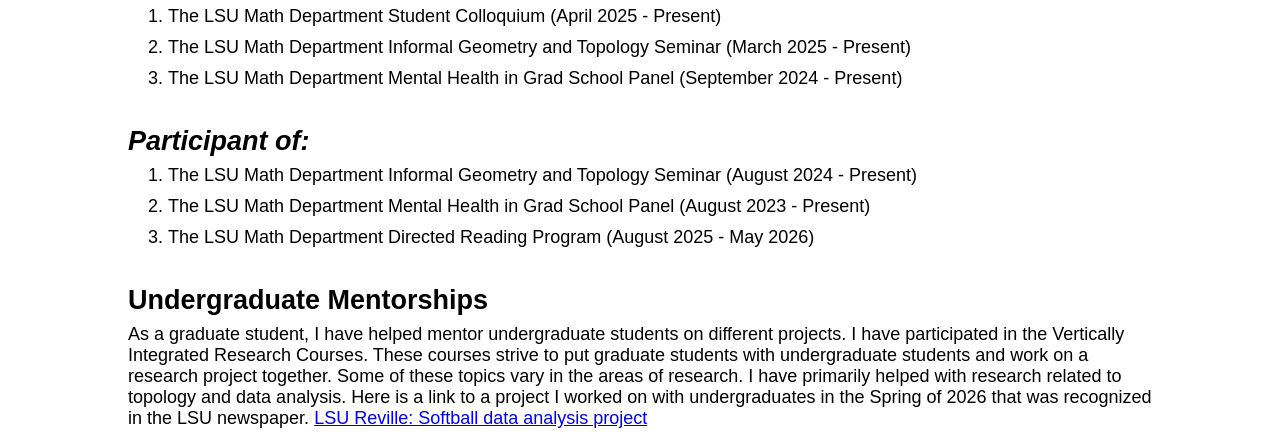
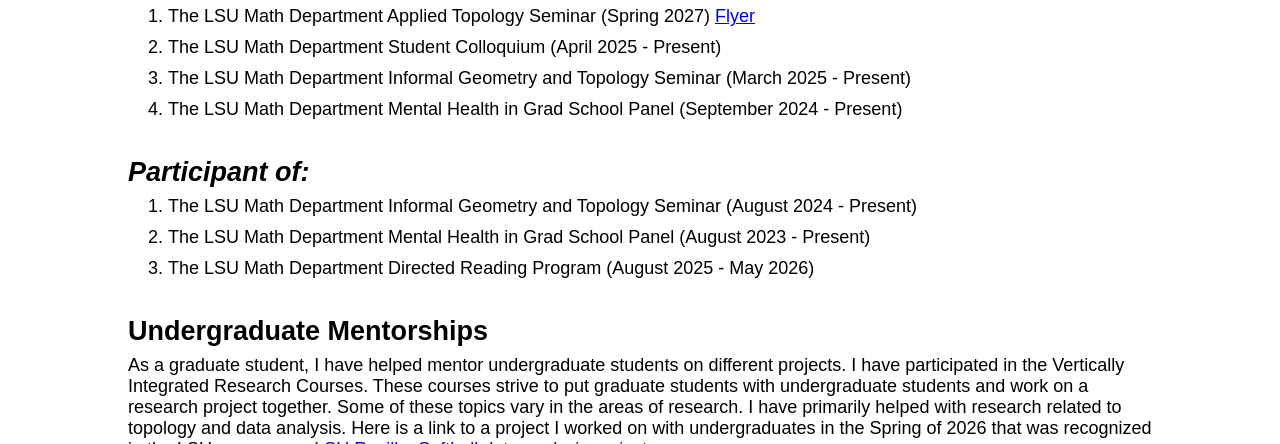
Before and after one commit to Matt-lemoine/Matt-lemoine.github.io, a plain HTML site: page Lagniappe.html in a window 1280 px wide. Shown: the part 656-1100 px from the top of the page. Drawn offline with Linux system fonts and the light colour scheme.

Commit message:
Added ATS flyer

```diff
--- a/Lagniappe.html
+++ b/Lagniappe.html
@@ -57,6 +57,7 @@
     <h3><i>Organizer of:</i></h3>
     <p>
         <ol>
+            <li style="padding-bottom: 10px;">The LSU Math Department Applied Topology Seminar (Spring 2027) <a href="https://drive.google.com/file/d/15xWkbdM2NCGdxtA3fvkf5UehkvOhNGqc/view?usp=sharing" target="_blank">Flyer</a></li>
             <li style="padding-bottom: 10px;">The LSU Math Department Student Colloquium (April 2025 - Present)</li>
             <li style="padding-bottom: 10px;">The LSU Math Department Informal Geometry and Topology Seminar (March 2025 - Present)</li>
             <li style="padding-bottom: 10px;">The LSU Math Department Mental Health in Grad School Panel (September 2024 - Present)</li>
```
